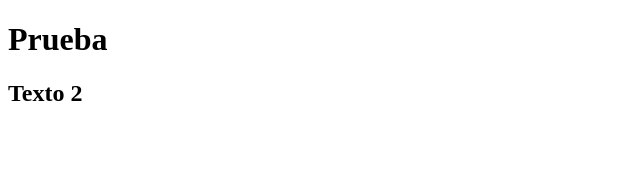
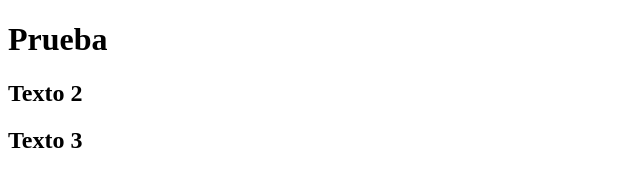
Before and after one commit to Vanessaalberti/projects, a plain HTML site: page Practice page/index.html in a window 1280 px wide. Shown: the full height of the page, 0-640 px from the left. Drawn offline with Linux system fonts and the light colour scheme.

Commit message:
Update index.html

```diff
--- a/Practice page/index.html
+++ b/Practice page/index.html
@@ -9,5 +9,6 @@
 <body>
     <h1>Prueba</h1>
     <h2>Texto 2</h2>
+    <h2>Texto 3</h2>
 </body>
 </html>
```
